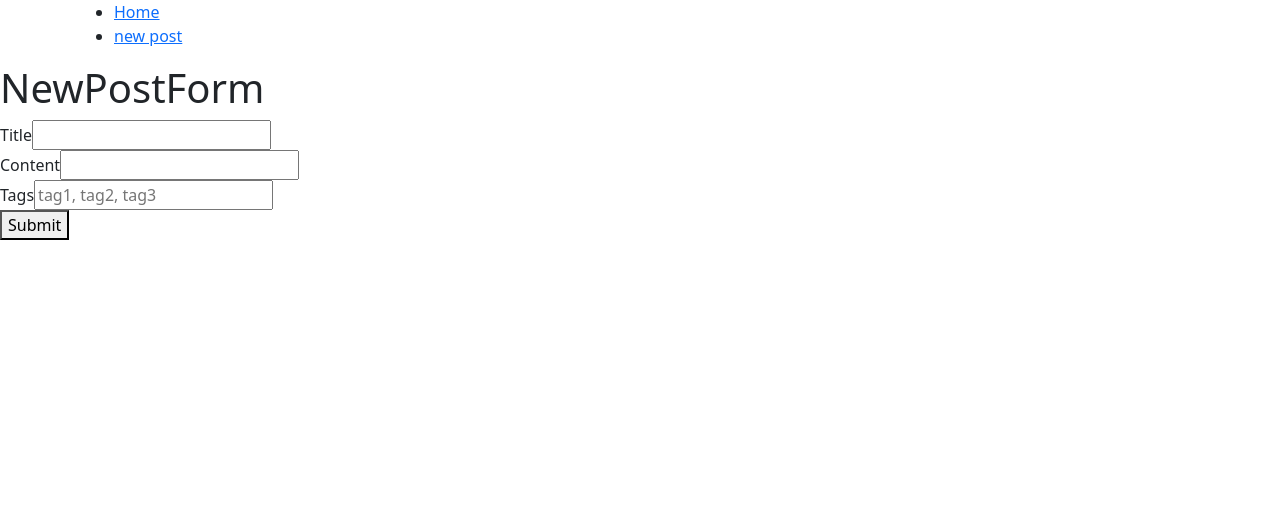
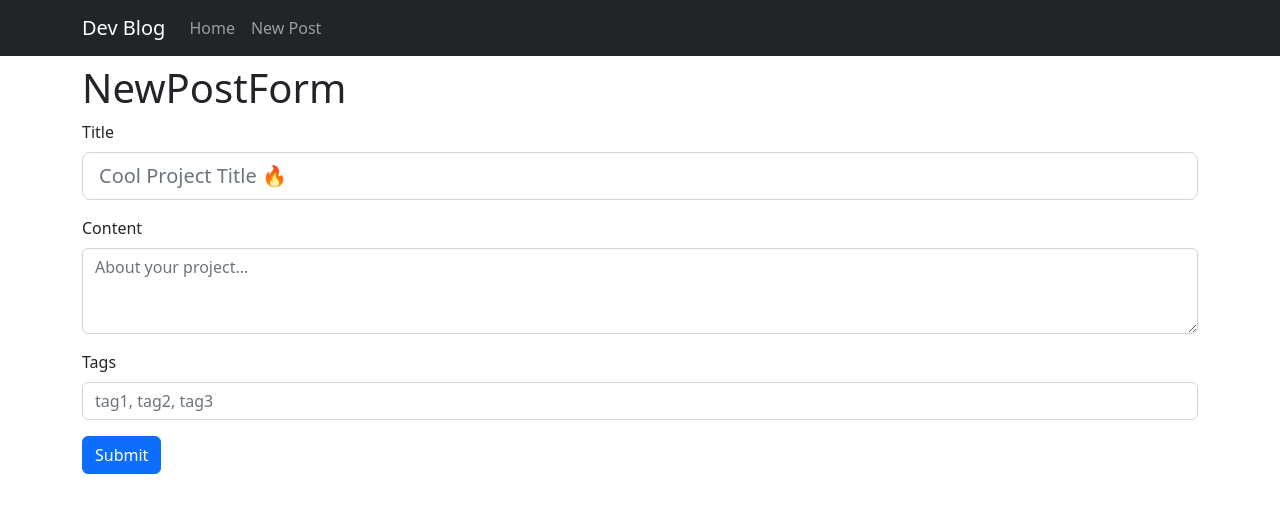
Before and after one commit to paddomanno/react-query-demo, a React (Vite) app in the folder frontend/: page /posts/new in a window 1280 px wide. Shown: the top 512 px of the page. Built offline with nearby package versions, Linux system fonts and the light colour scheme.

Commit message:
more bootstrap

```diff
--- a/frontend/src/App.tsx
+++ b/frontend/src/App.tsx
@@ -4,20 +4,32 @@ import PostDetails from './PostDetails';
 import UserDetails from './UserDetails';
 import PostListByTag from './PostListByTag';
 import NewPostForm from './NewPostForm';
+import Navbar from 'react-bootstrap/Navbar';
+import Container from 'react-bootstrap/Container';
+import './custom.css';
 
 export default function App() {
   return (
     <>
-      <nav className="container">
-        <ul>
-          <li>
-            <Link to="/">Home</Link>
-          </li>
-          <li>
-            <Link to="/posts/new">new post</Link>
-          </li>
-        </ul>
-      </nav>
+      <Navbar bg="dark" variant="dark" className="mb-2">
+        <Container className="justify-content-start">
+          <Link to="/" className="navbar-brand">
+            Dev Blog
+          </Link>
+          <ul className="navbar-nav">
+            <li className="nav-item">
+              <Link to="/" className="nav-link">
+                Home
+              </Link>
+            </li>
+            <li className="nav-item">
+              <Link to="/posts/new" className="nav-link">
+                New Post
+              </Link>
+            </li>
+          </ul>
+        </Container>
+      </Navbar>
       <Routes>
         <Route path="/" element={<PostList />} />
         <Route path="/posts/:postId" element={<PostDetails />} />
--- a/frontend/src/NewPostForm.tsx
+++ b/frontend/src/NewPostForm.tsx
@@ -1,15 +1,21 @@
 import { useMutation, useQueryClient } from '@tanstack/react-query';
-import React, { useRef } from 'react';
+import React, { useRef, useState } from 'react';
 import { useNavigate } from 'react-router-dom';
 import { createPost } from './services/PostService';
+import Form from 'react-bootstrap/Form';
+import FormGroup from 'react-bootstrap/esm/FormGroup';
+import FormLabel from 'react-bootstrap/esm/FormLabel';
+import Button from 'react-bootstrap/esm/Button';
 
 function NewPostForm() {
   const titleRef = useRef<HTMLInputElement>(null);
-  const contentRef = useRef<HTMLInputElement>(null);
+  const contentRef = useRef<HTMLTextAreaElement>(null);
   const tagsRef = useRef<HTMLInputElement>(null);
 
   const queryClient = useQueryClient();
   const navigate = useNavigate();
+
+  const [validated, setValidated] = useState(false);
 
   const createPostMutation = useMutation({
     mutationFn: createPost,
@@ -21,8 +27,15 @@ function NewPostForm() {
     },
   });
 
-  function handleSubmit(e: React.FormEvent) {
+  function handleSubmit(e: React.FormEvent<HTMLFormElement>) {
+    console.log('called');
     e.preventDefault();
+    setValidated(true); // In any case, show validation results by setting validated to true
+    const form = e.currentTarget;
+    if (form.checkValidity() === false) {
+      // if form is invalid
+      return;
+    }
 
     if (
       !titleRef.current ||
@@ -48,33 +61,60 @@ function NewPostForm() {
   }
 
   return (
-    <div>
+    <main className="container">
       <h1>NewPostForm</h1>
       {createPostMutation.isError &&
         JSON.stringify(createPostMutation.error)}
-      <form onSubmit={handleSubmit}>
-        <div>
-          <label htmlFor="title">Title</label>
-          <input required id="title" ref={titleRef} />
-        </div>
-        <div>
-          <label htmlFor="content">Content</label>
-          <input required id="content" ref={contentRef} />
-        </div>
-        <div>
-          <label htmlFor="tags">Tags</label>
-          <input
+      <Form onSubmit={handleSubmit} noValidate validated={validated}>
+        <FormGroup className="mb-3">
+          <FormLabel htmlFor="title">Title</FormLabel>
+          <Form.Control
+            type="text"
+            size="lg"
+            required
+            id="title"
+            ref={titleRef}
+            placeholder="Cool Project Title 🔥"
+          />
+          <Form.Control.Feedback>Looks good!</Form.Control.Feedback>
+          <Form.Control.Feedback type="invalid">
+            Please add a title
+          </Form.Control.Feedback>
+        </FormGroup>
+        <FormGroup className="mb-3">
+          <FormLabel htmlFor="content">Content</FormLabel>
+          <Form.Control
+            as="textarea"
+            rows={3}
+            required
+            id="content"
+            ref={contentRef}
+            placeholder="About your project..."
+          />
+          <Form.Control.Feedback>Looks good!</Form.Control.Feedback>
+          <Form.Control.Feedback type="invalid">
+            Please add some content
+          </Form.Control.Feedback>
+        </FormGroup>
+        <FormGroup className="mb-3">
+          <FormLabel htmlFor="tags">Tags</FormLabel>
+          <Form.Control
+            type="text"
             required
             id="tags"
             ref={tagsRef}
             placeholder="tag1, tag2, tag3"
           />
-        </div>
-        <button disabled={createPostMutation.isLoading}>
+          <Form.Control.Feedback>Looks good!</Form.Control.Feedback>
+          <Form.Control.Feedback type="invalid">
+            Please add at least one tag
+          </Form.Control.Feedback>
+        </FormGroup>
+        <Button type="submit" disabled={createPostMutation.isLoading}>
           {createPostMutation.isLoading ? 'Saving...' : 'Submit'}
-        </button>
-      </form>
-    </div>
+        </Button>
+      </Form>
+    </main>
   );
 }
 
--- a/frontend/src/PostCard.tsx
+++ b/frontend/src/PostCard.tsx
@@ -1,7 +1,7 @@
 import { formatDistanceToNow } from 'date-fns';
-import { Image } from 'react-bootstrap';
 import { Link } from 'react-router-dom';
 import { PostFull } from './types/types';
+import Image from 'react-bootstrap/Image';
 
 type Props = {
   post: PostFull;
--- a/frontend/src/PostCardNoAuthor.tsx
+++ b/frontend/src/PostCardNoAuthor.tsx
@@ -1,3 +1,4 @@
+import { formatDistanceToNow } from 'date-fns';
 import { Link } from 'react-router-dom';
 import { PostWithTags } from './types/types';
 
@@ -7,19 +8,25 @@ type Props = {
 
 function PostCardNoAuthor({ post }: Props) {
   return (
-    <div>
-      <Link to={`/posts/${post.id}`}>
-        <h2>{post.title}</h2>
+    <div className="card pb-4">
+      <div className="card-body">
+        <p>{formatDistanceToNow(post.createdDate)} ago</p>
+        <Link
+          to={`/posts/${post.id}`}
+          className="link-dark text-decoration-none"
+        >
+          <h2 className="fw-bolder">{post.title}</h2>
         </Link>
-      <div>
+        <div className="ms-2">
           {post.tags.map((tag) => (
             <Link
               to={`/posts/tagged/${tag.name}`}
               key={tag.name}
+              className="me-3 link-dark"
             >{`#${tag.name}`}</Link>
           ))}
         </div>
-      <p>{post.createdDate.toUTCString()}</p>
+      </div>
     </div>
   );
 }
--- a/frontend/src/PostList.tsx
+++ b/frontend/src/PostList.tsx
@@ -46,7 +46,10 @@ function PostList() {
 
   return (
     <main className="container">
-      <h1 className="ml-3">PostList (Infinite Scroll Demo)</h1>
+      <h1>
+        PostList{' '}
+        <small className="text-muted">(Infinite Scroll Demo)</small>
+      </h1>
       <ul className="list-unstyled">
         {postsQuery.data.pages
           .flatMap((pageData) => pageData.posts)
@@ -60,7 +63,7 @@ function PostList() {
                 1
             )
               return (
-                <li ref={lastPostRef} key={post.id}>
+                <li ref={lastPostRef} key={post.id} className="mb-2">
                   <PostCard post={post} />
                 </li>
               );
--- a/frontend/src/PostListByTag.tsx
+++ b/frontend/src/PostListByTag.tsx
@@ -36,7 +36,10 @@ function PostListByTag() {
 
   return (
     <main>
-      <h1>PostListByTag (Pagination Demo)</h1>
+      <h1>
+        PostListByTag{' '}
+        <small className="text-muted">(Pagination Demo)</small>
+      </h1>
       <p>{postsQuery.data.total} posts published with this tag</p>
       <button
         disabled={!postsQuery.data.previousPage}
--- a/frontend/src/UserDetails.tsx
+++ b/frontend/src/UserDetails.tsx
@@ -1,9 +1,13 @@
 import { useQuery } from '@tanstack/react-query';
+import { formatDistanceToNow } from 'date-fns';
 import { useParams } from 'react-router-dom';
 import PostCardNoAuthor from './PostCardNoAuthor';
 import { getPostsByUser } from './services/PostService';
 import { getUserById } from './services/UserService';
 import { PostWithTags, User } from './types/types';
+import Image from 'react-bootstrap/Image';
+import Card from 'react-bootstrap/esm/Card';
+import Container from 'react-bootstrap/esm/Container';
 
 function UserDetails() {
   const { userId } = useParams();
@@ -25,30 +29,42 @@ function UserDetails() {
     return <pre>{JSON.stringify(`Error: ${userQuery.error}`)}</pre>;
 
   return (
-    <main>
+    <main className="container">
       <h1>UserDetails</h1>
-      <h2>{userQuery.data.username}</h2>
-      <img
+      <Card>
+        <Card.Body>
+          <Container className="text-center">
+            <Image
               src={
                 userQuery.data.imgUrl ||
                 `https://ui-avatars.com/api/?name=${userQuery.data.realname}`
               }
-        alt=""
+              alt="User Avatar"
+              roundedCircle
+              fluid
+              className="border border-2 border-dark border-opacity-50"
             />
-      <p>{userQuery.data.realname}</p>
+            <h2>{userQuery.data.username}</h2>
+            <small>{userQuery.data.realname}</small>
+            <p>{userQuery.data.bio}</p>
             <p>{userQuery.data.email}</p>
             <p>{userQuery.data.website}</p>
-      <p>{userQuery.data.joinedDate.toUTCString()}</p>
-      <p>{userQuery.data.bio}</p>
+            <p>
+              Joined {formatDistanceToNow(userQuery.data.joinedDate)}{' '}
+              ago
+            </p>
+          </Container>
+        </Card.Body>
+      </Card>
 
-      <p>Posts by {userQuery.data.username}</p>
-      <ul>
+      <h3 className="mt-5">Posts by {userQuery.data.username}</h3>
+      <ul className="list-unstyled">
         {postsQuery.isLoading
           ? 'Loading posts...'
           : postsQuery.isError
           ? 'Error loading posts'
           : postsQuery.data.map((post) => (
-              <li key={post.id}>
+              <li key={post.id} className="mb-2">
                 <PostCardNoAuthor post={post} />
               </li>
             ))}
--- /dev/null
+++ b/frontend/src/custom.css
@@ -0,0 +1,3 @@
+html {
+  overflow-y: overlay;
+}
```
Also changed, not shown: frontend/src/PostDetails.tsx (+49 -28 lines). Lines whose indentation alone changed are shown as unchanged.
